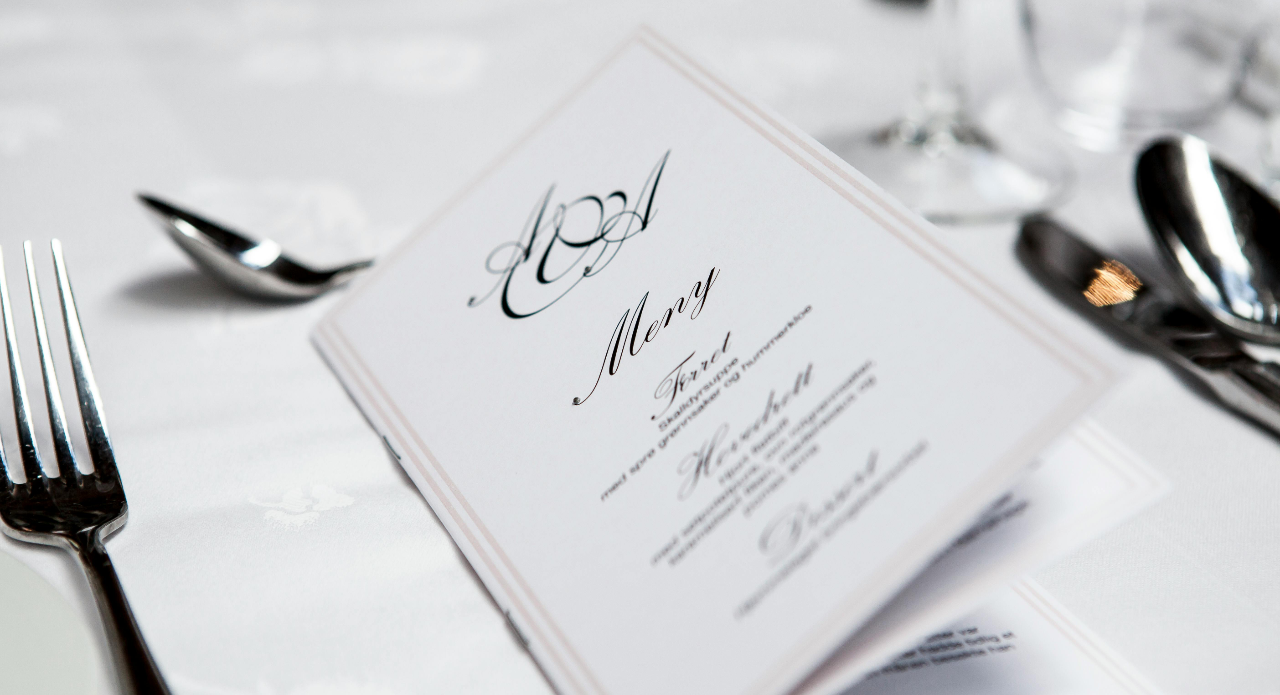
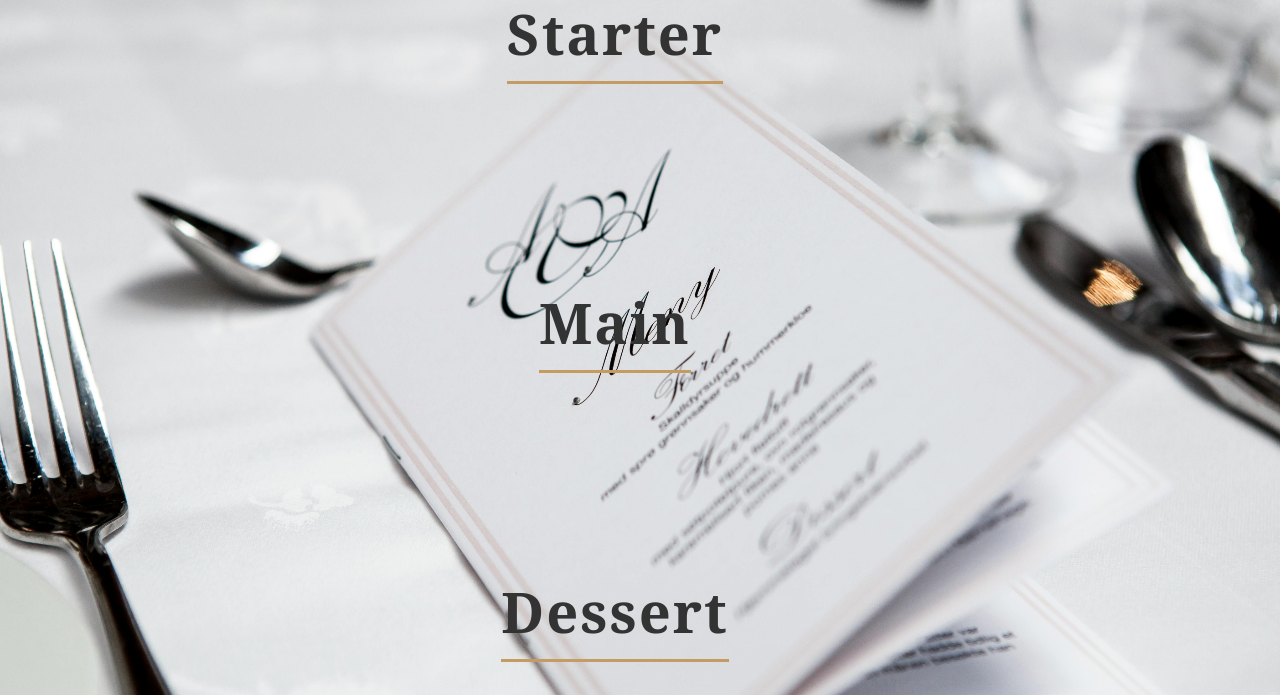
Before and after one commit to RamyGarici/restaurant-page, a website built with webpack: page src/template.html in a window 1280 px wide. Both pictures are taken after a click on the button "Menu". Shown: the part 105-800 px from the top of the page. Built offline with nearby package versions, Linux system fonts and the light colour scheme; files whose address does not match are found by name.

Commit message:
menu and about pages structure

```diff
--- /dev/null
+++ b/src/about.js
@@ -0,0 +1,28 @@
+
+import aboutimg from "./assets/about.jpg"
+
+ const body = document.querySelector("body");
+
+
+
+
+const content = document.querySelector("#content");
+const about = ()=>{
+    if(!content) return;
+    body.style.backgroundImage=`url(${aboutimg})`;
+    content.innerHTML = ` <h1 class="hero-text">About Us</h1>
+
+
+
+
+
+
+
+    `
+
+
+
+
+
+}
+    export default about
--- a/src/index.js
+++ b/src/index.js
@@ -1,6 +1,7 @@
 import "./styles.css";
 import home from "./home.js";
 import menu from "./menu.js";
+import about from "./about.js";
 
 
 
@@ -12,4 +13,5 @@ const aboutBtn = document.querySelector("#about-btn");
 
 home();
 homeBtn.addEventListener("click", home);
-menuBtn.addEventListener("click",menu)
+menuBtn.addEventListener("click",menu);
+aboutBtn.addEventListener("click",about);
--- a/src/menu.js
+++ b/src/menu.js
@@ -10,19 +10,15 @@ const content = document.querySelector("#content");
 const menu = ()=>{
     if(!content) return;
     body.style.backgroundImage=`url(${menuimg})`;
-    content.innerHTML = `
-
-
-
-
-
-
-
-    `
-
-
-
-
-
+    content.innerHTML = ` <h1 class="hero-text">Starter</h1>
+    <div class="dish-box"></div>
+    <div class="dish-box"></div>
+    <h1 class="hero-text">Main</h1>
+    <div class="dish-box"></div>
+    <div class="dish-box"></div>
+    <h1 class="hero-text">Dessert</h1>
+    <div class="dish-box"></div>
+    <div class="dish-box"></div>
+ `
 }
     export default menu
--- a/src/styles.css
+++ b/src/styles.css
@@ -79,7 +79,7 @@ button:active {
 
 #content{
   width: 100%;
-  height: 100vh;
+  min-height: 100vh;
   display: flex;
   flex-direction: column;
   align-items: center;
```
Also changed, not shown: src/contact.js (deleted).
